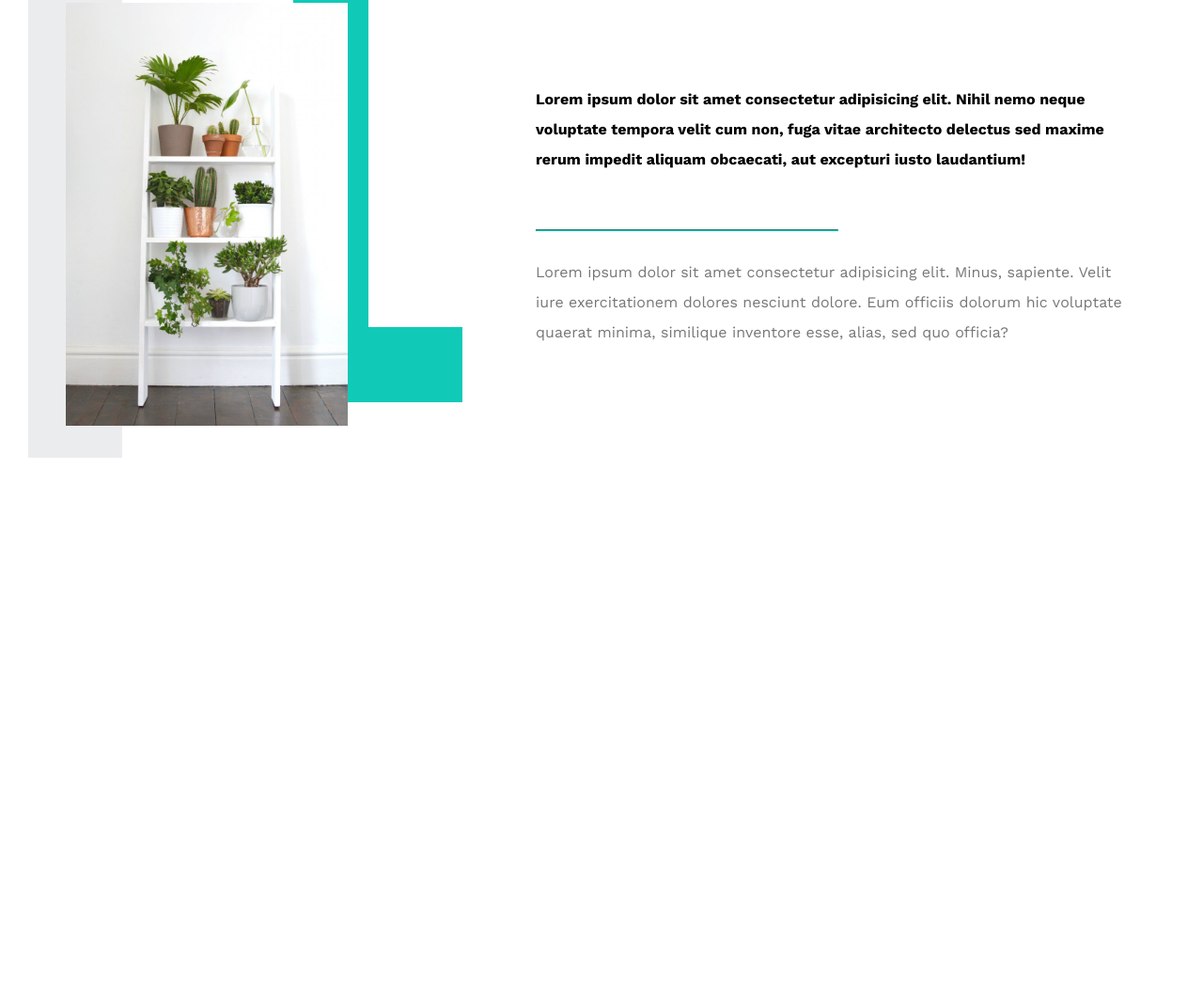
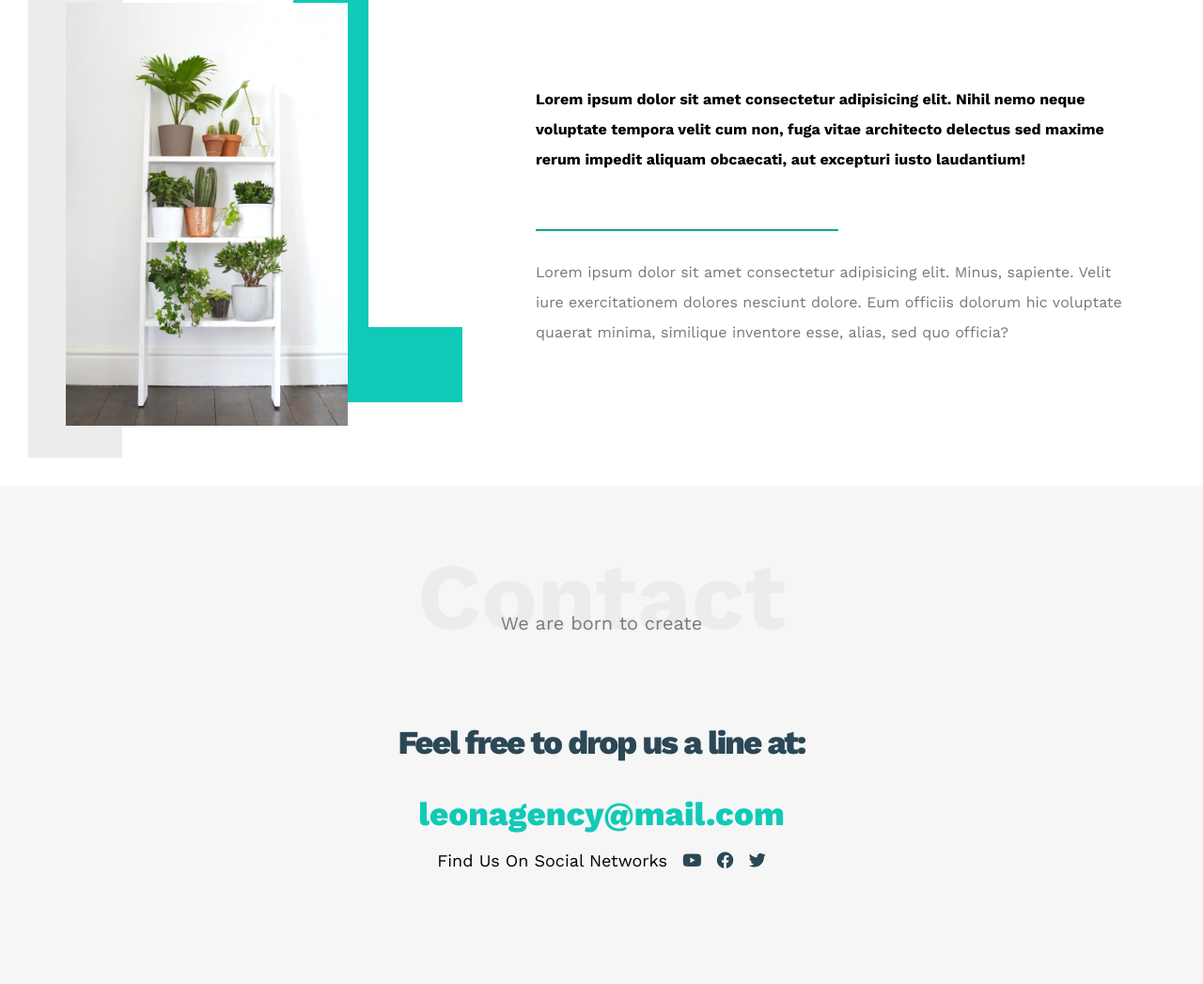
Before and after one commit to amrmoussa17/HTML-CSS-Project-Leon, a plain HTML site: page index.html in a window 1280 px wide. Shown: the part 2702-3749 px from the top of the page at 94% size. Before the commit the page ends 3219 px from the top, so only its background shows below. Drawn offline with nearby package versions, Linux system fonts and the light colour scheme.

Commit message:
added contact section

```diff
--- a/css/style.css
+++ b/css/style.css
@@ -354,3 +354,45 @@ header .header {
     width: 50%
 }
 /* End About */
+/* Start Contact */
+.contact {
+    padding-top: var(--section-padding);
+    padding-bottom: var(--section-padding);
+    background-color: var(--section-color);
+}
+.contact .info {
+    padding-top: var(--section-padding);
+    padding-bottom: var(--section-padding);
+    text-align: center;
+}
+.contact .info p {
+    font-size: 35px;
+    font-weight: 800;
+    color: var(--sec-color);
+    letter-spacing: -2px;
+}
+.contact .info a {
+    text-decoration: none;
+    color: var(--main-color);
+    font-size: 35px;
+    font-weight: 800;
+    display: block;
+    margin-bottom: 20px;
+}
+.contact .info .social {
+    font-size: 18px;
+}
+.contact .info .social i {
+    color: var(--sec-color);
+    margin-left: 10px;
+}
+@media (max-width: 767px) {
+    .contact .info p,
+    .contact .info a {
+        font-size: 25px;
+    }
+    .contact .info .social {
+        font-size: 16px;
+    }
+}
+/* End Contact */
--- a/index.html
+++ b/index.html
@@ -172,5 +172,23 @@
         </div>
     </div>
     <!-- End About -->
+    <!-- Start Contact -->
+    <div class="contact">
+        <div class="container">
+            <h1 class="special-heading">Contact</h1>
+            <p>We are born to create</p>
+        </div>
+        <div class="info">
+            <p>Feel free to drop us a line at:</p>
+            <a href="mailto:leonagency@mail.com?subject=contact">leonagency@mail.com</a>
+            <div class="social">
+                 Find Us On Social Networks
+                <i class="fab fa-youtube"></i>
+                <i class="fab fa-facebook"></i>
+                <i class="fab fa-twitter"></i>
+            </div>
+        </div>
+    </div>
+    <!-- End Contact -->
 </body>
 </html>
```
